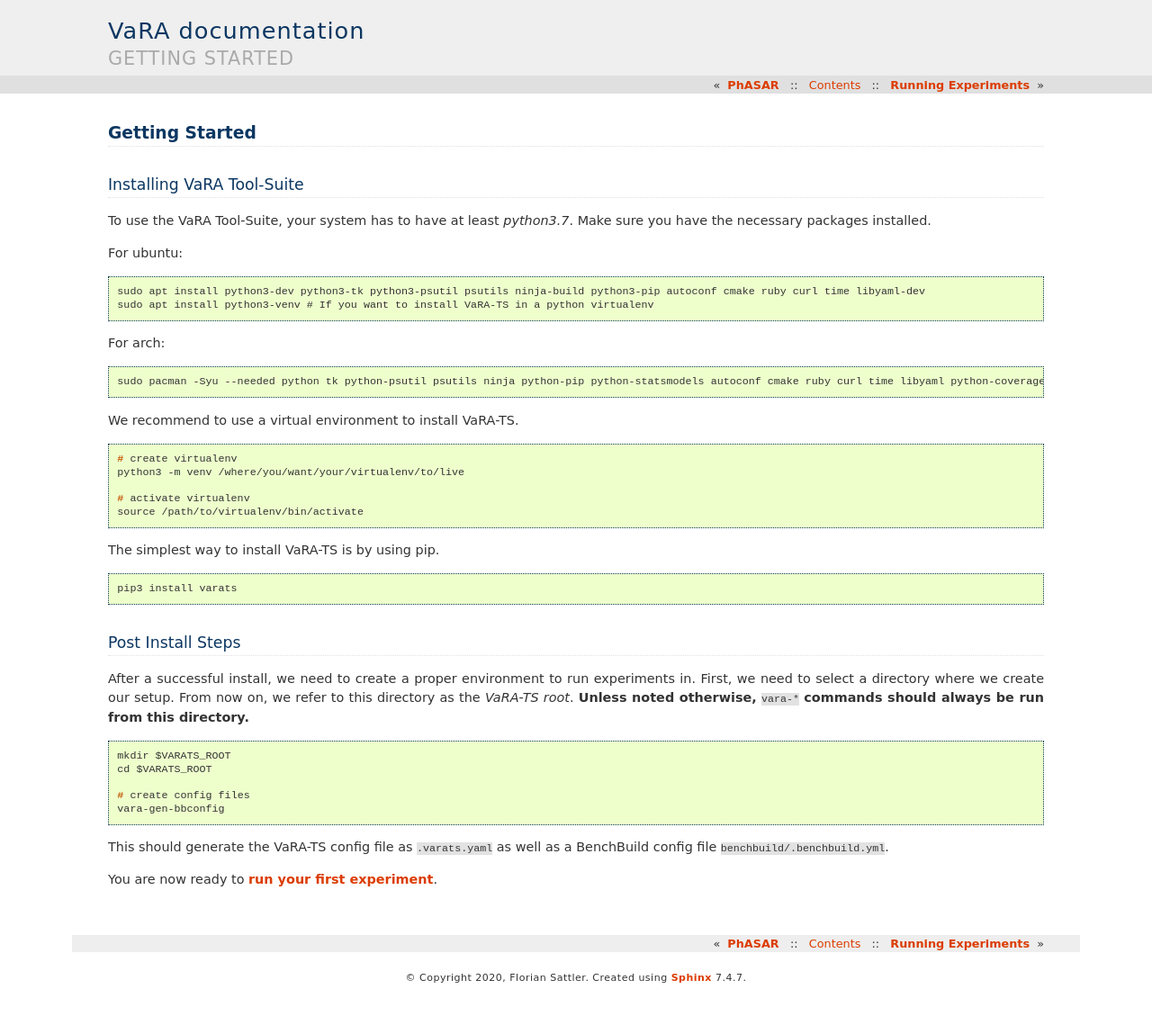
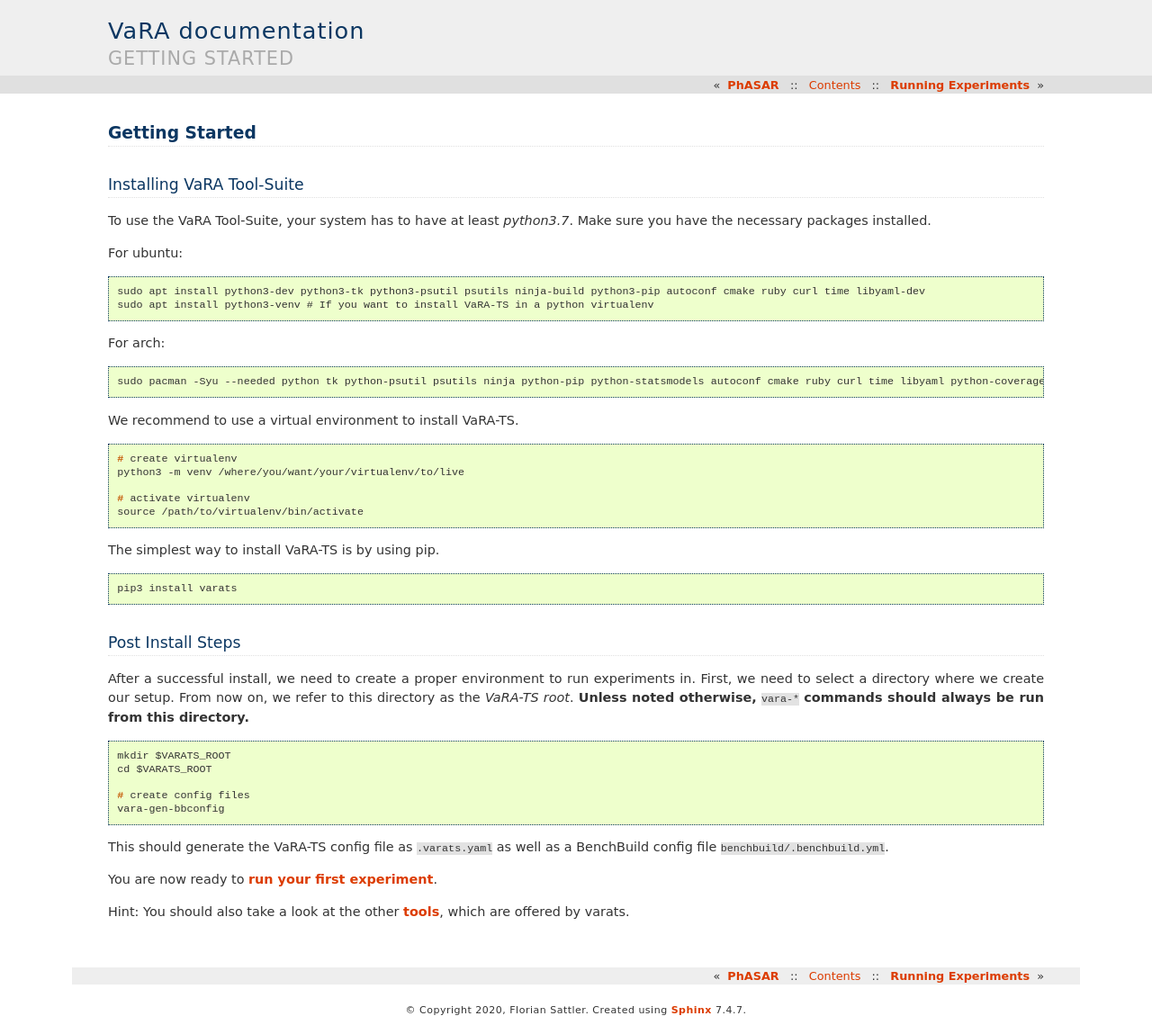
Before and after one commit to se-sic/VaRA-Tool-Suite, a Sphinx documentation site: the page built from docs/source/tutorials/getting_started.rst, in a window 1280 px wide. Shown: the whole page at 90% size. Built offline with Sphinx 7.4.7, drawn with Linux system fonts in a browser that asks for light colours; the version number could not be read and is left out; before the commit the page ends 1103 px from its top, so only the background shows below that.

Commit message:
Add tutorial ref to tools
Should give new users a hint to loot at the other tools, which varats offers.

```diff
--- a/docs/source/tutorials/getting_started.rst
+++ b/docs/source/tutorials/getting_started.rst
@@ -55,3 +55,5 @@
 This should generate the VaRA-TS config file as ``.varats.yaml`` as well as a BenchBuild config file ``benchbuild/.benchbuild.yml``.
 
 You are now ready to :ref:`run your first experiment <Running Experiments>`.
+
+Hint: You should also take a look at the other :ref:`tools <Tools Overview>`, which are offered by varats.
```
